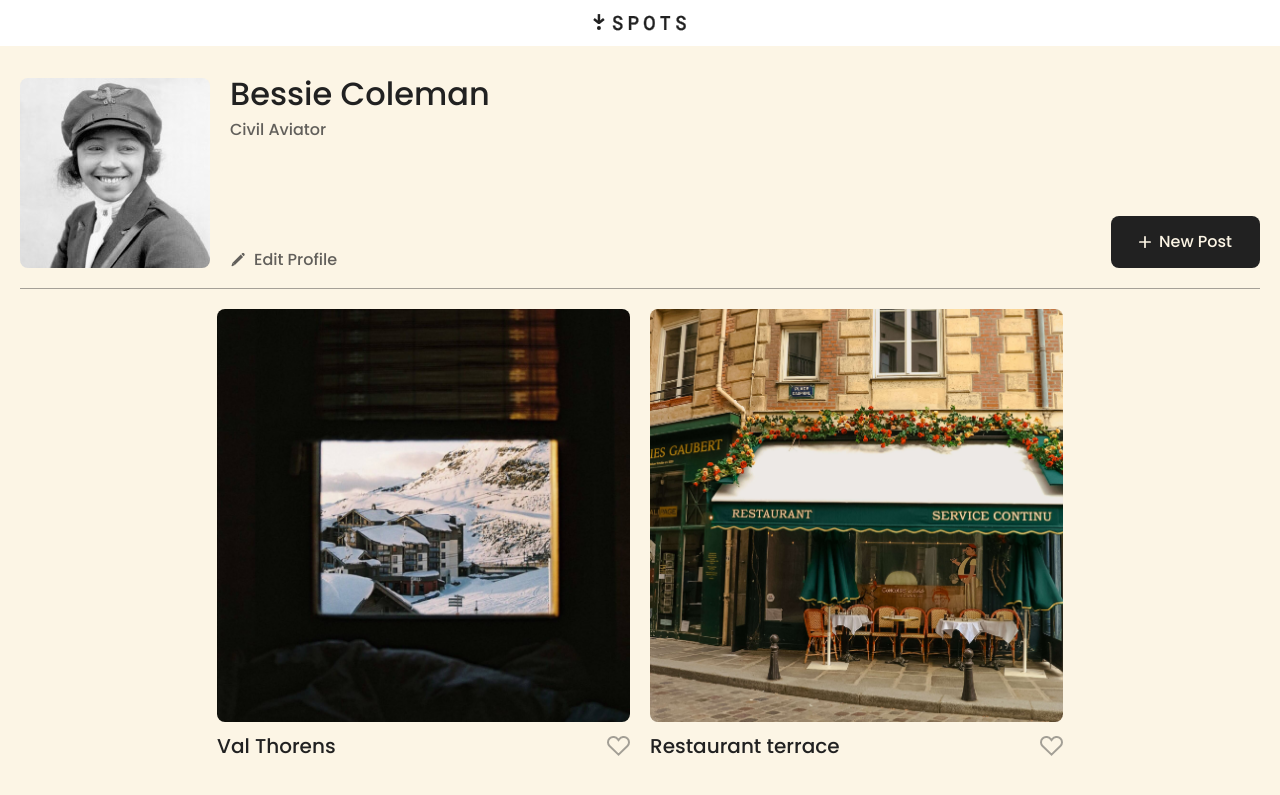
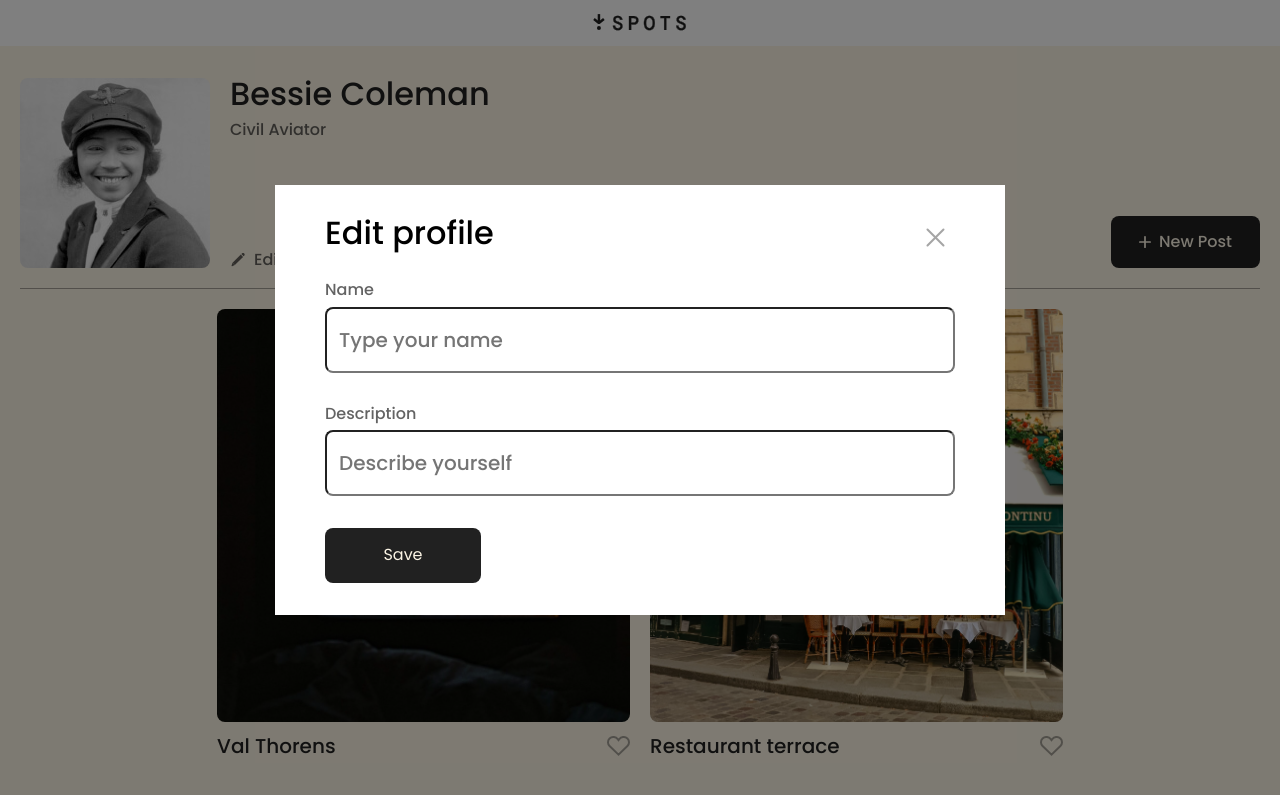
Before and after one commit to BicegoBuilds/se_project_spots, a plain HTML site: page index.html in a window 1280 px wide. Shown: the top 795 px of the page. Drawn offline with Linux system fonts and the light colour scheme; grey boxes are pictures that could not be loaded.

Commit message:
Added Modal

```diff
--- /dev/null
+++ b/blocks/modal.css
@@ -0,0 +1,113 @@
+.modal {
+  position: fixed;
+  top: 0;
+  left: 0;
+  right: 0;
+  bottom: 0;
+  background-color: rgba(0, 0, 0, 0.5);
+  display: flex;
+  flex-direction: column;
+  justify-content: center;
+  align-items: center;
+  visibility: hidden;
+  padding: 0 20px;
+}
+
+.modal_opened {
+  visibility: visible;
+}
+
+.modal__container {
+  background: #fff;
+  padding: 32px 50px;
+  max-width: 730px;
+  width: 100%;
+  position: relative;
+  box-sizing: border-box;
+}
+
+.modal__close-btn {
+  position: absolute;
+  top: 32px;
+  right: 50px;
+  width: 40px;
+  height: 40px;
+  background-image: url(../images/close-x.svg);
+  opacity: 40%;
+  display: flex;
+  align-items: center;
+  justify-content: center;
+  border: none;
+  background-color: #fff;
+  padding: 0;
+}
+
+.modal__title {
+  margin: 0 0 32px;
+  font-family: "Poppins", Arial, sans-serif;
+  font-weight: 500;
+  font-size: 32px;
+  line-height: 1;
+}
+
+.modal__label {
+  display: flex;
+  flex-direction: column;
+  margin: 0 0 32px;
+  gap: 8px;
+  font-family: "Poppins", Arial, sans-serif;
+  font-weight: 500;
+  font-size: 16px;
+  line-height: 1.1;
+  color: rgba(33, 33, 33, 0.7);
+}
+
+.modal__input {
+  padding: 16px 12px;
+  border-radius: 8px;
+  font-family: "Poppins", Arial, sans-serif;
+  font-size: 20px;
+  font-weight: 500;
+  line-height: 1;
+}
+
+.modal__submit-btn {
+  width: 156px;
+  padding: 18px 0;
+  border-radius: 8px;
+  border: none;
+  background-color: #212121;
+  color: #fcf5e5;
+}
+
+@media screen and (max-width: 627px) {
+  .modal {
+    padding: 0 10px;
+  }
+
+  .modal__container {
+    padding: 12px;
+  }
+
+  .modal__title {
+    font-size: 20px;
+    margin: 10px 0 34px;
+  }
+
+  .modal__close-btn {
+    top: 12px;
+    right: 12px;
+  }
+
+  .modal__label {
+    margin-bottom: 24px;
+  }
+
+  .modal__input {
+    font-size: 16px;
+  }
+
+  .modal__submit-btn {
+    width: 100%;
+  }
+}
--- a/index.html
+++ b/index.html
@@ -126,6 +126,33 @@
       <footer class="footer">
         <p class="footer__text">2025 &copy; Spots</p>
       </footer>
+      <div class="modal modal_opened">
+        <div class="modal__container">
+          <button type="submit" class="modal__close-btn"></button>
+          <h2 class="modal__title">Edit profile</h2>
+          <form name="edit-profile" class="modal__form">
+            <label for="name" class="modal__label">
+              Name
+              <input
+                id="name"
+                type="text"
+                class="modal__input"
+                placeholder="Type your name"
+              />
+            </label>
+            <label for="description" class="modal__label">
+              Description
+              <input
+                id="description"
+                type="text"
+                class="modal__input"
+                placeholder="Describe yourself"
+              />
+            </label>
+            <button type="submit" class="modal__submit-btn">Save</button>
+          </form>
+        </div>
+      </div>
     </div>
     <script defer src="./scripts/index.js"></script>
   </body>
--- a/pages/index.css
+++ b/pages/index.css
@@ -7,3 +7,4 @@
 @import url(../blocks/cards.css);
 @import url(../blocks/card.css);
 @import url(../blocks/footer.css);
+@import url(../blocks/modal.css);
```
Also changed, not shown: images/close-x.svg (added).
